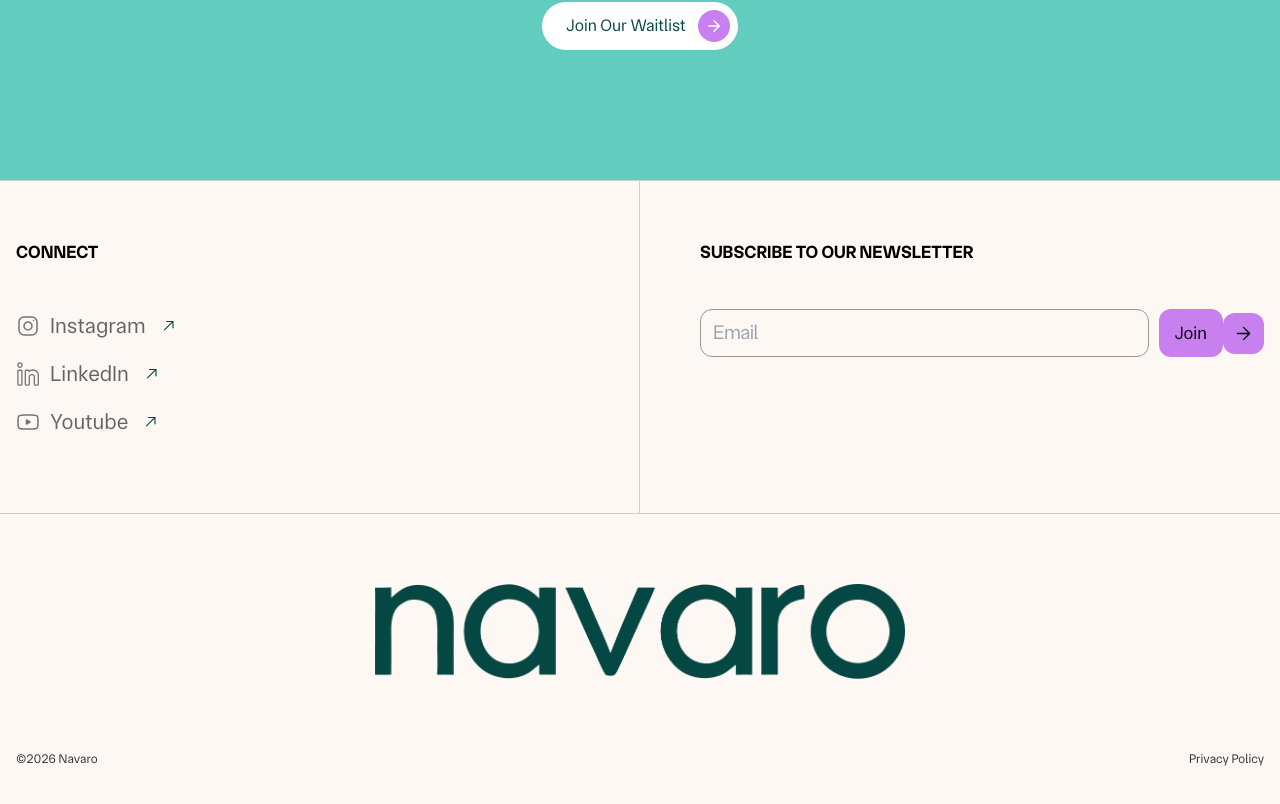
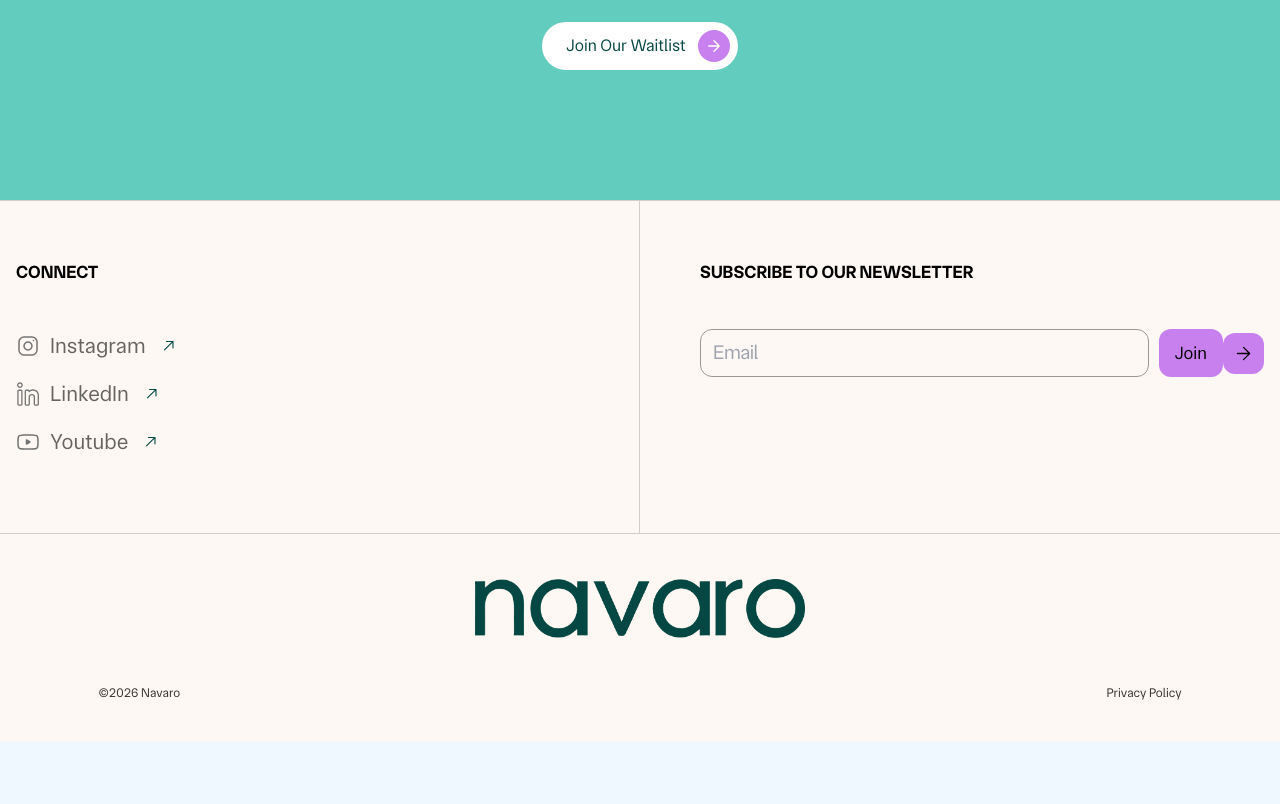
Before and after one commit to karanwadhwa1314-arch/Navaro.waitlist, a Next.js app: page /waitlist in a window 1280 px wide. Shown: the part 625-1429 px from the top of the page. After the commit the page ends 1367 px from the top, so only its background shows below. Built offline with nearby package versions, Linux system fonts and the light colour scheme.

Commit message:
footer and header size changes

```diff
--- a/components/Footer.tsx
+++ b/components/Footer.tsx
@@ -134,14 +134,14 @@ export default function Footer() {
       </div>
 
       {/* Bottom Logo */}
-      <div className="max-w-[1415px] mx-auto px-4">
-        <div className="py-[40px] md:py-[70px] text-center">
+      <div className="max-w-[1115px] mx-auto px-4">
+        <div className="py-[20px] md:py-[45px] text-center">
           <div>
             {/* eslint-disable-next-line @next/next/no-img-element */}
             <img
               src="/landing/img/footerlogo.png"
               alt="Navaro Logo"
-              className="mx-auto w-[80%] md:w-[530px] max-w-full"
+              className="mx-auto w-[80%] md:w-[330px] max-w-full"
             />
           </div>
         </div>
--- a/components/waitlist/WaitlistLanding.tsx
+++ b/components/waitlist/WaitlistLanding.tsx
@@ -20,7 +20,7 @@ export default function WaitlistLanding() {
           <img
             src="/image/Nav_bar-.png"
             alt="Navaro"
-            className="h-[110px] w-auto object-contain max-[500px]:h-[70px]"
+            className="h-[130px] w-auto object-contain max-[500px]:h-[70px]"
           />
         </Link>
       </header>
```
